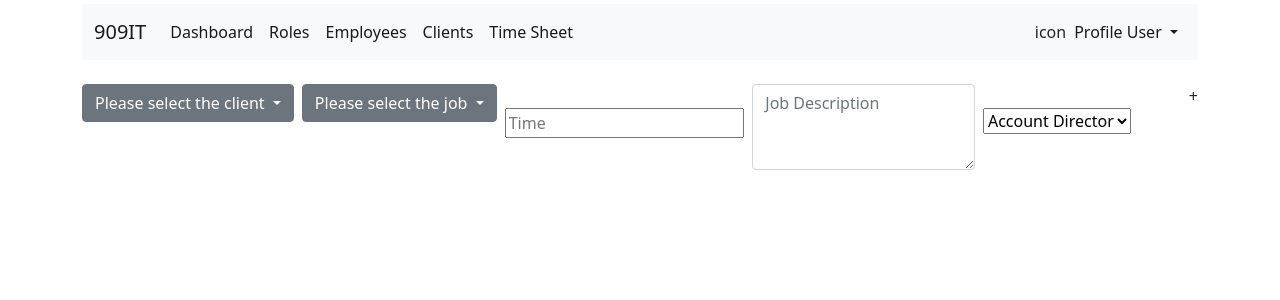
After one commit to 909-IT-Academy/officeApplication, a PHP site: page /timesheetuser.php in a window 1280 px wide. The commit adds this page. Shown: the top 300 px of the page. Run offline with PHP 8.4, Linux system fonts and the light colour scheme.

Commit message:
Added user timesheet with scratch outline

```diff
--- /dev/null
+++ b/timesheetuser.php
@@ -0,0 +1,44 @@
+<?php include 'navigation.php'; ?>
+<div class="firstClient d-flex container justify-content-start">
+    <div class=" dropdown mt-4 me-2">
+        <button class="btn btn-secondary dropdown-toggle" type="button" id="dropdownMenuButton1" data-bs-toggle="dropdown" aria-expanded="false">
+            Please select the client
+        </button>
+
+        <ul class="dropdown-menu" aria-labelledby="dropdownMenuButton1">
+            <li class="dropdown-item"> Client 1 </li>
+            <li class="dropdown-item"> Client 2</li>
+            <li class="dropdown-item"> Client 3 </li>
+        </ul>
+    </div>
+
+    <div class="dropdown mt-4 me-2">
+        <button class="btn btn-secondary dropdown-toggle" type="button" id="dropdownMenuButton1" data-bs-toggle="dropdown" aria-expanded="false">
+            Please select the job
+        </button>
+
+        <ul class="dropdown-menu" aria-labelledby="dropdownMenuButton1">
+            <li class="dropdown-item"> Job 1 </li>
+            <li class="dropdown-item"> Job 2</li>
+            <li class="dropdown-item"> Job 3 </li>
+        </ul>
+    </div>
+
+    <div class="mt-4 me-2">
+        <label for="time"></label>
+        <input type="text" id="time" name="time" placeholder="Time">
+    </div>
+    <div class="me-2">
+        <label for="exampleFormControlTextarea1" class="form-label"></label>
+        <textarea class="form-control" id="exampleFormControlTextarea1" rows="3" placeholder="Job Description"></textarea>
+    </div>
+    <div class="mt-4 me-5">
+        <label for="pos"></label>
+        <select id="pos" name="pos">
+            <option value="account">Account Director</option>
+            <option value="saab">Director</option>
+        </select>
+    </div >
+    <div class="mt-4 ms-2"> + </div>
+
+</div>
```
Also changed, not shown: css/style.css (line endings or trailing spaces), image.php (line endings or trailing spaces).
